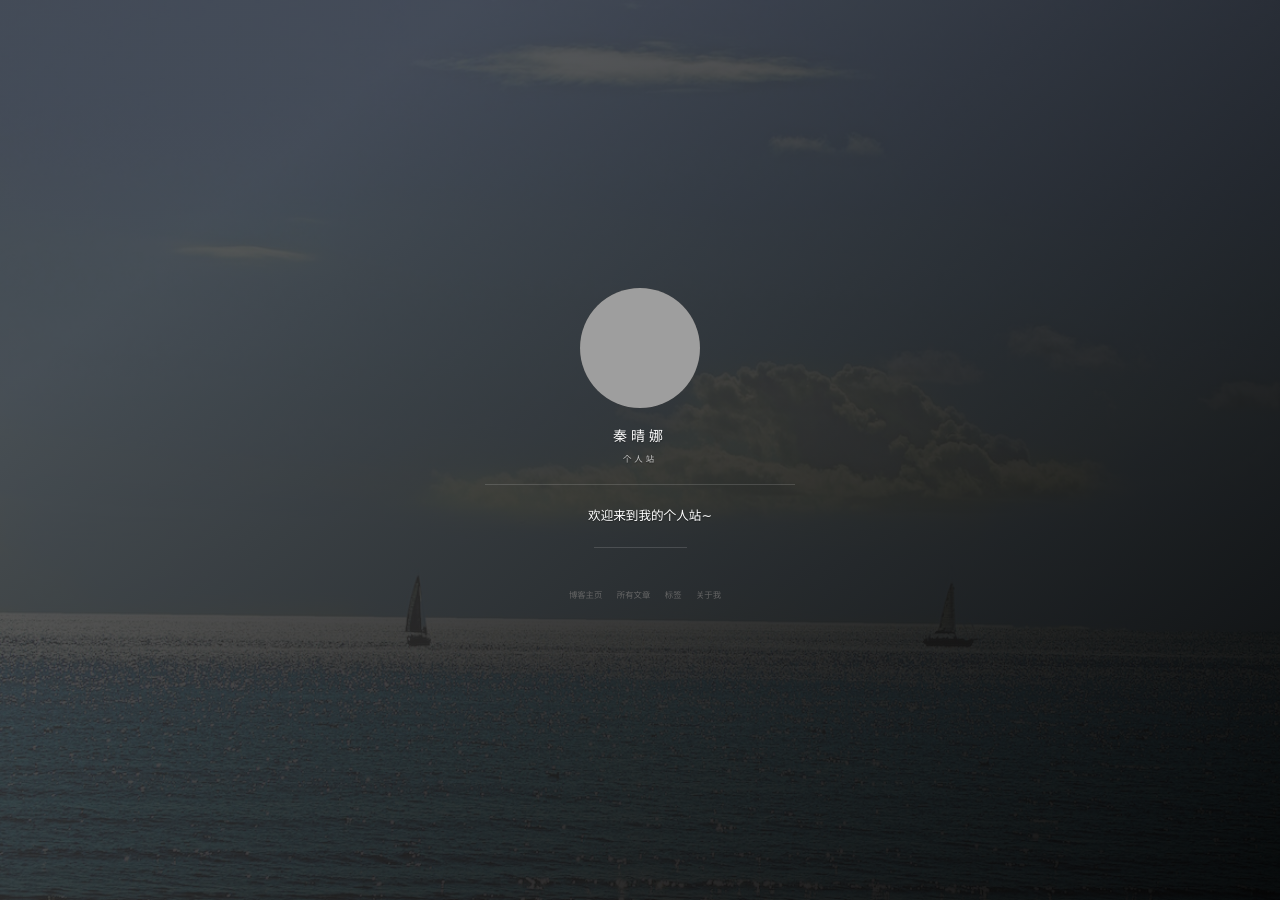
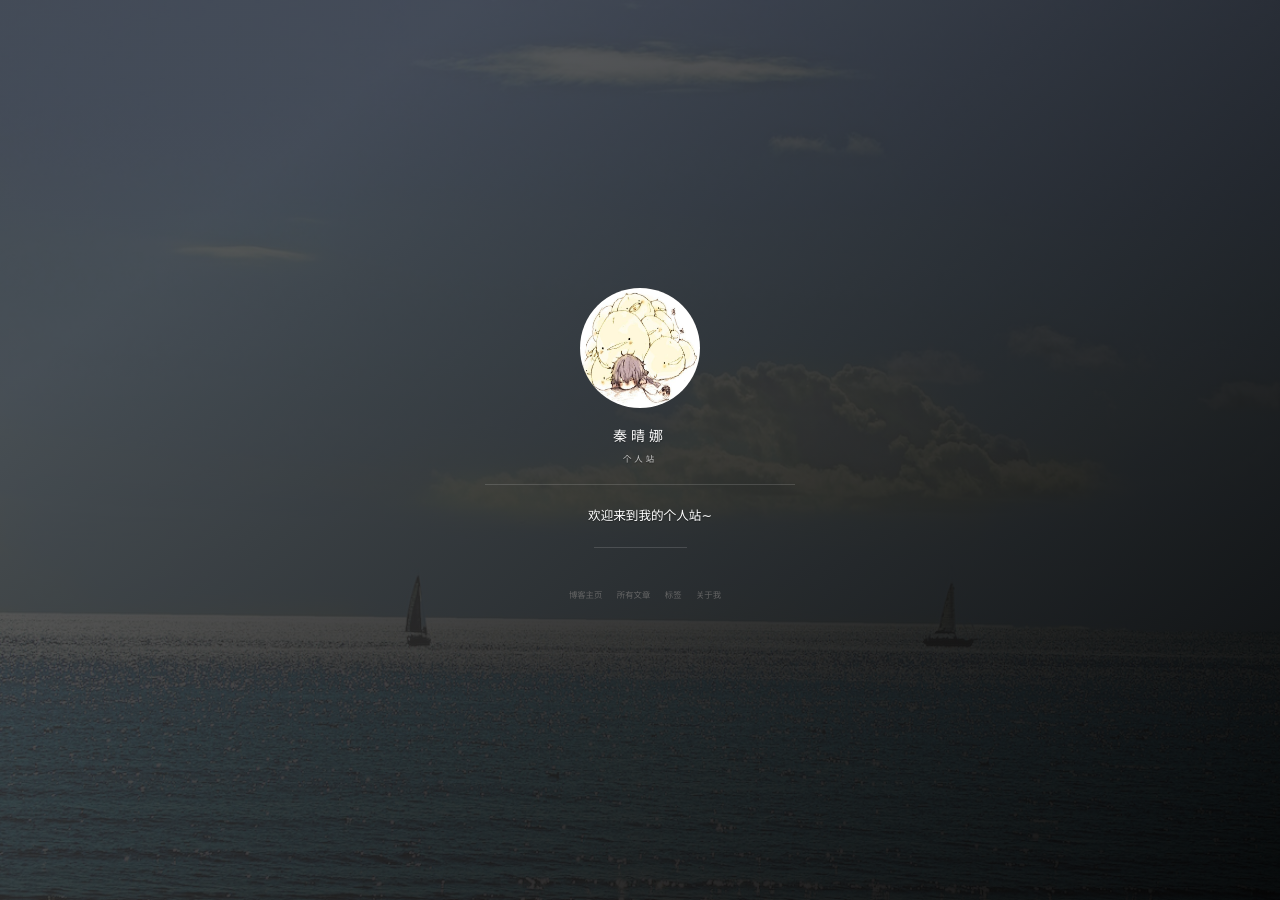
Before and after one commit to QINQQN/QINQQN.github.io, a Jekyll site: the page built from index.html, in a window 1280 px wide. Built offline with Jekyll 4.4.1, drawn with Linux system fonts in a browser that asks for light colours; nearby versions of some CDN libraries; the list of posts is cut into pages by our own code; comment, search, counter and statistics services are not loaded; grey boxes are pictures that could not be loaded.

Commit message:
Update side-panel.html

```diff
--- a/_includes/side-panel.html
+++ b/_includes/side-panel.html
@@ -6,7 +6,7 @@
         <!-- 头像效果-start -->
         <div class="ih-item circle effect right_to_left">
             <a href="/#blog" title="前往 {{ site.title }} 的主页" class="blog-button">
-                <div class="img"><img src="rc="/timg.jpg"" alt="img"></div>
+                <div class="img"><img src="/timg.jpg"" alt="img"></div>
                 <div class="info">
                     <div class="info-back">
                         <h2>
```
